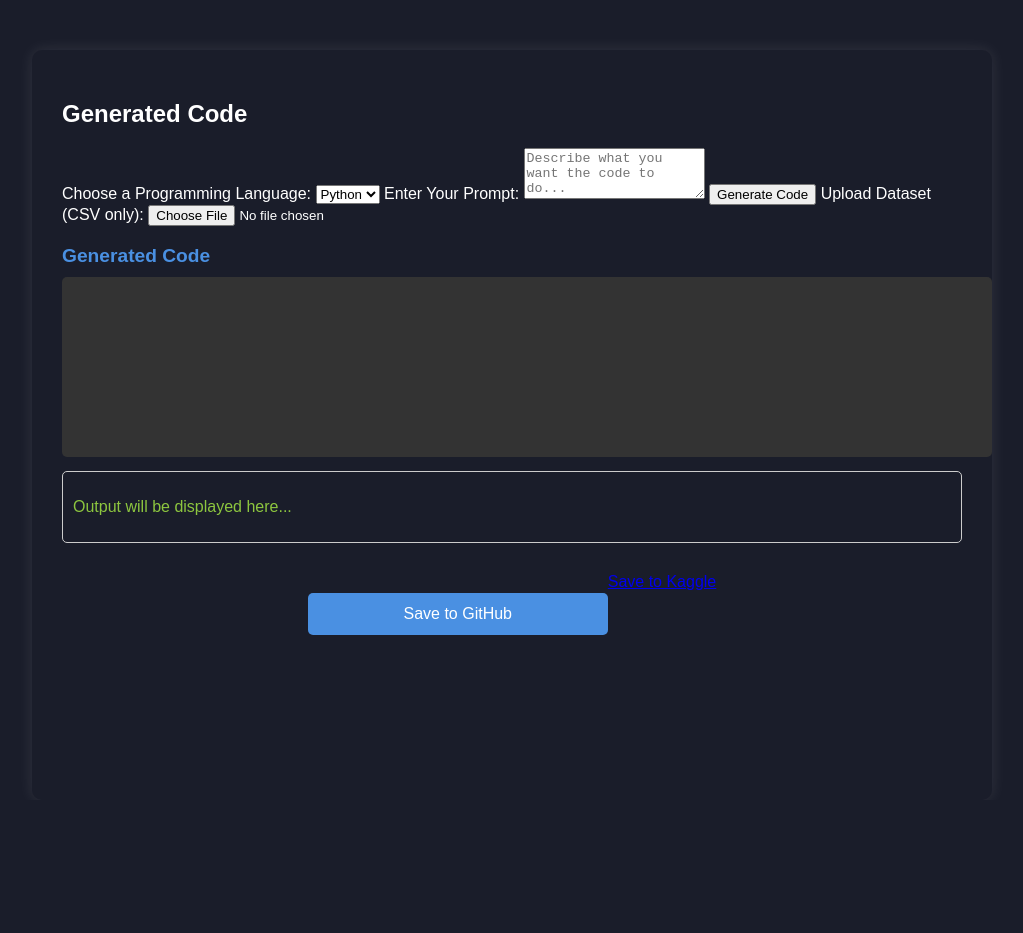
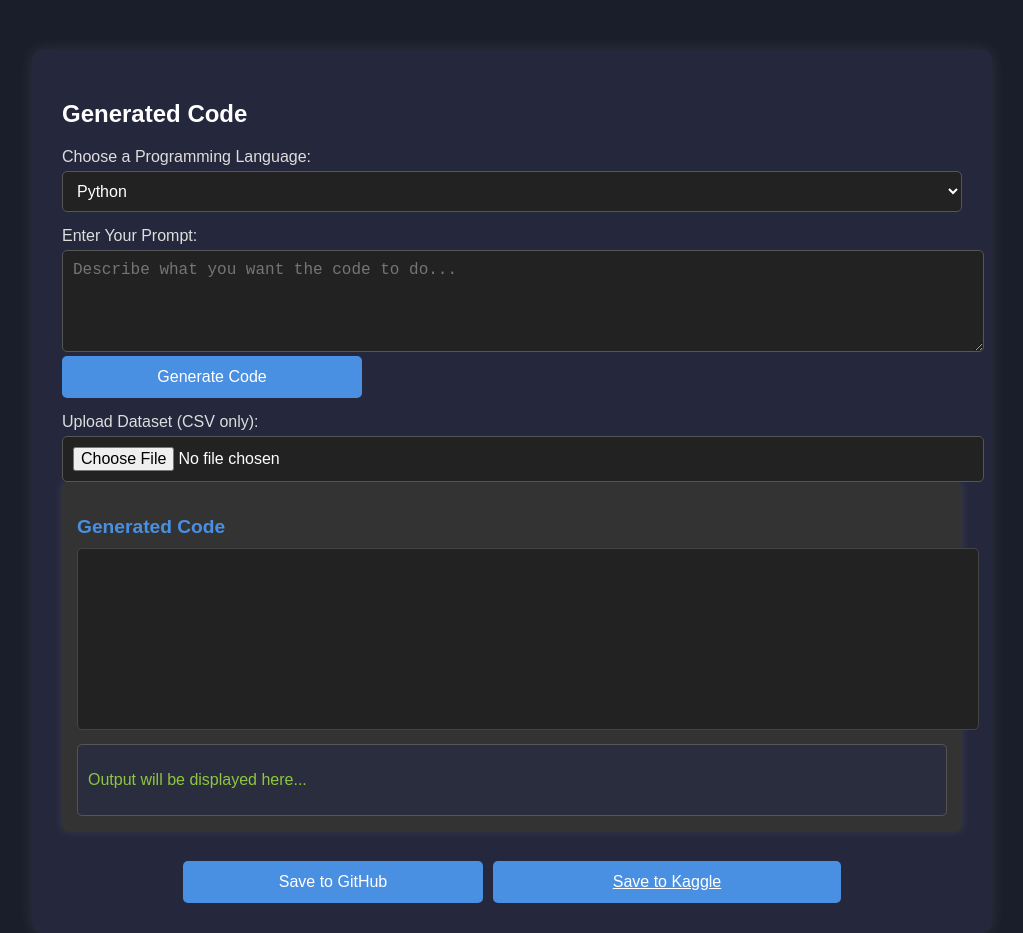
Before and after one commit to Sanket-HP/sifra_ai_data_scientist, a plain HTML site: page pages/code-generator.html in a window 1280 px wide. Shown: the whole page, without its empty margins (128-1151 px from the left). Before the commit the page ends 800 px from the top, so only its background shows below. Drawn offline with Linux system fonts and the light colour scheme.

Commit message:
Update code-generator.css

```diff
--- a/css/code-generator.css
+++ b/css/code-generator.css
@@ -1,7 +1,7 @@
 /* 🌟 General Styles */
 body {
     font-family: Arial, sans-serif;
-    background-color: #1A1D2A; /* Single background color for the page */
+    background-color: #1A1D2A; /* Dark theme */
     color: white;
     margin: 0;
     padding: 0;
@@ -18,16 +18,20 @@ body {
     max-width: 900px;
     margin-top: 50px;
     padding: 30px;
-    background-color: #1A1D2A;
+    background-color: #25283D;
     border-radius: 10px;
     box-shadow: 0px 0px 15px rgba(255, 255, 255, 0.1);
     width: 100%;
-    flex-grow: 1; /* Allow code section to grow and fill available space */
+    flex-grow: 1;
 }
 
 /* 🌟 Code Cell Style (Google Colab / Jupyter Notebook Style) */
 .code-cell {
     margin-bottom: 30px;
+    padding: 15px;
+    background-color: #333;
+    border-radius: 5px;
+    box-shadow: 0px 0px 10px rgba(255, 255, 255, 0.1);
 }
 
 .code-cell h3 {
@@ -40,11 +44,11 @@ body {
     width: 100%;
     height: 150px;
     padding: 15px;
-    background-color: #333;
+    background-color: #222;
     color: white;
     font-family: monospace;
     font-size: 1rem;
-    border: none;
+    border: 1px solid #444;
     border-radius: 5px;
     resize: none;
 }
@@ -53,9 +57,9 @@ body {
 .output {
     margin-top: 10px;
     padding: 10px;
-    background-color: #1A1D2A;
+    background-color: #2A2D3E;
     border-radius: 5px;
-    border: 1px solid #ccc;
+    border: 1px solid #555;
 }
 
 .output p {
@@ -63,28 +67,54 @@ body {
     color: #8dc63f;
 }
 
-/* 🌟 Save to GitHub Button */
+/* 🌟 Prompt & Dataset Upload Section */
+label {
+    font-size: 1rem;
+    color: #ddd;
+    display: block;
+    margin-top: 15px;
+}
+
+#language, #prompt, #dataset {
+    width: 100%;
+    padding: 10px;
+    margin-top: 5px;
+    border: 1px solid #555;
+    border-radius: 5px;
+    background-color: #222;
+    color: white;
+    font-size: 1rem;
+}
+
+#prompt {
+    height: 80px;
+    resize: vertical;
+}
+
+/* 🌟 Save & Share Section */
 .actions {
     display: flex;
     justify-content: center;
+    gap: 10px;
     margin-top: 20px;
+    flex-wrap: wrap;
 }
 
-.save-to-github-btn {
+.save-to-github-btn, .btn {
     background-color: #4A90E2;
     color: white;
     padding: 12px 24px;
     font-size: 1rem;
     border: none;
     cursor: pointer;
-    margin-top: 20px;
     border-radius: 5px;
     transition: background-color 0.3s ease;
+    text-align: center;
     width: 100%;
     max-width: 300px;
 }
 
-.save-to-github-btn:hover {
+.save-to-github-btn:hover, .btn:hover {
     background-color: #16A085;
 }
 
@@ -95,7 +125,7 @@ body {
         padding: 20px;
     }
 
-    .save-to-github-btn {
+    .save-to-github-btn, .btn {
         width: 100%;
     }
 }
```
